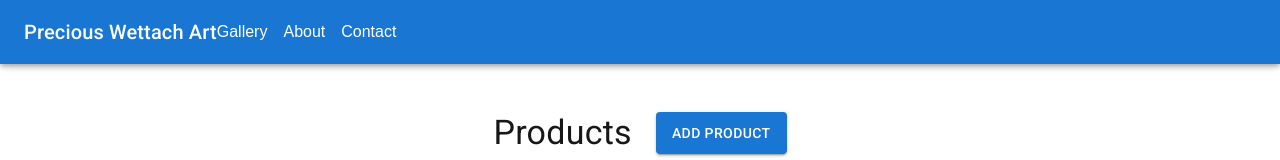
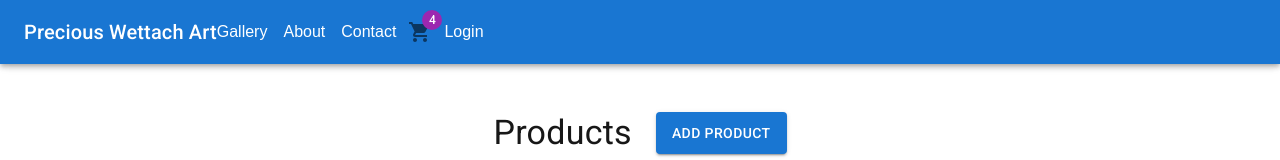
Before and after one commit to Tylerw7/nextjs_precious_art_frontend, a Next.js app: page / in a window 1280 px wide. Shown: the top 160 px of the page. Built offline with nearby package versions, Linux system fonts and the light colour scheme; no server answers.

Commit message:
added shopping cart icon and login button

```diff
--- a/src/Layouts/NavBar.tsx
+++ b/src/Layouts/NavBar.tsx
@@ -1,4 +1,5 @@
-import { AppBar, List, Toolbar, Typography } from "@mui/material"
+import { ShoppingCart } from "@mui/icons-material"
+import { AppBar, Badge, IconButton, List, Toolbar, Typography } from "@mui/material"
 import Link from "next/link"
 
 
@@ -21,6 +22,14 @@ const NavBar = () => {
                 <Link href={path} key={path}><h3>{title}</h3></Link>
               ))}
             </List>
+
+            <IconButton size="large">
+              <Badge badgeContent="4" color="secondary">
+                  <ShoppingCart />
+              </Badge>
+            </IconButton>
+
+            <Link href={"/"}><h3>Login</h3></Link>
         </Toolbar>
     </AppBar>
   )
```
